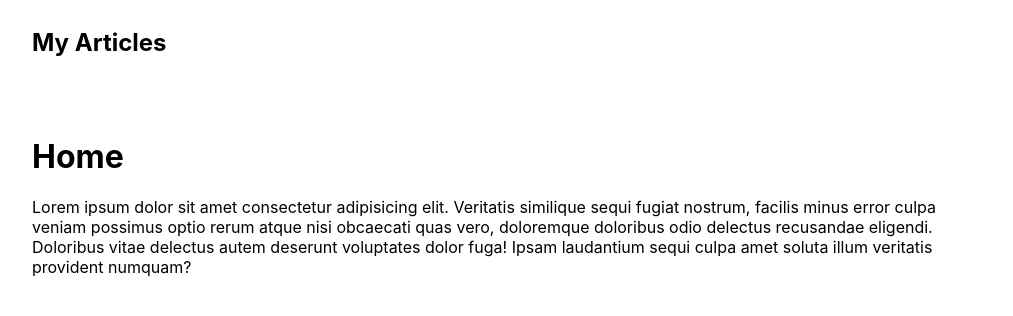
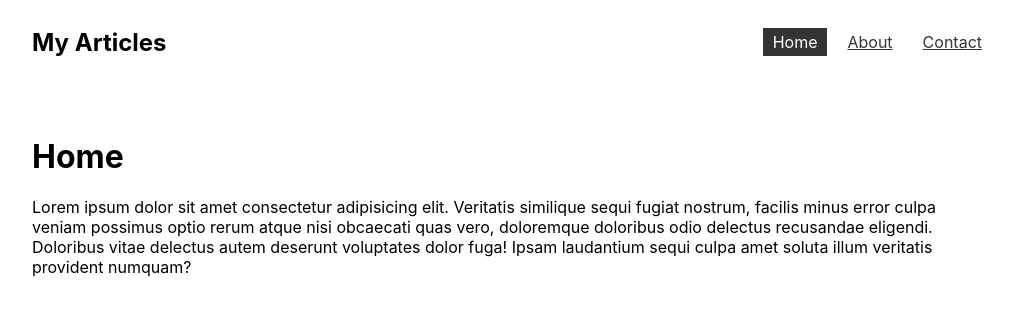
Before and after one commit to Habibullo2003/React-darslari, a React (Vite) app in the folder lesson9-react-router/: page / in a window 1280 px wide. Shown: the top 316 px of the page, without its empty margins (128-1141 px from the left). Built offline with nearby package versions, Linux system fonts and the light colour scheme.

Commit message:
Link Va NavLink

```diff
--- a/lesson9-react-router/src/App.css
+++ b/lesson9-react-router/src/App.css
@@ -23,3 +23,9 @@
   color: #333;
   padding: 4px 10px;
 }
+
+nav a.active {
+  color: white;
+  background: #333;
+  text-decoration: none;
+}
--- a/lesson9-react-router/src/App.jsx
+++ b/lesson9-react-router/src/App.jsx
@@ -1,7 +1,7 @@
 import './App.css'
 
 // react=router-dom
-import { BrowserRouter, Routes, Route } from 'react-router-dom'
+import { BrowserRouter, Routes, Route, NavLink } from 'react-router-dom'
 
 // pages
 import Home from './pages/Home'
@@ -14,6 +14,9 @@
       <BrowserRouter>
         <nav>
           <h1>My Articles</h1>
+           <NavLink to="/">Home</NavLink>
+           <NavLink to="/about">About</NavLink>
+           <NavLink to="/contact">Contact</NavLink>
         </nav>
 
         <Routes>
```
